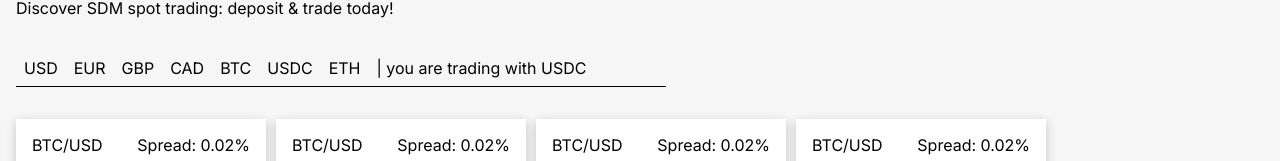
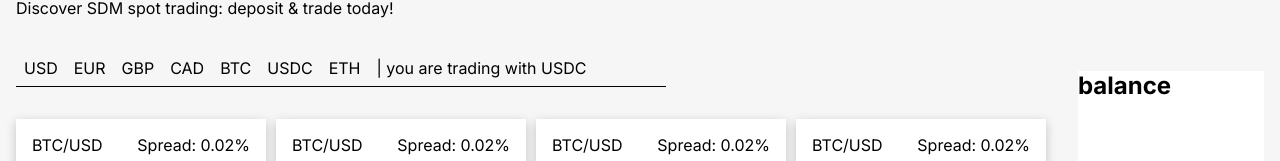
Before and after one commit to Mfried95/trade-dashboard, a React (Vite) app: page / in a window 1280 px wide. Shown: the part 154-315 px from the top of the page. Built offline with nearby package versions, Linux system fonts and the light colour scheme.

Commit message:
Added wireframe and import balance to app.jsx

```diff
--- a/src/App.css
+++ b/src/App.css
@@ -2,4 +2,5 @@
   padding: 2em 1em;
   background-color: #F6F6F6;
   height: 100vh;
+  display: flex;
 }
--- a/src/App.jsx
+++ b/src/App.jsx
@@ -1,6 +1,7 @@
 import "./App.css";
 import Navigation from "./components/Navigation";
 import Trade from "./components/Trade";
+import Balance from "./components/Balance"
 
 function App() {
   return (
@@ -8,6 +9,7 @@ function App() {
       <Navigation />
       <div className="layout">
         <Trade />
+        <Balance/>
       </div>
     </div>
   );
--- a/src/components/Balance.jsx
+++ b/src/components/Balance.jsx
@@ -1,8 +1,10 @@
-import React from 'react'
+import "../styles/balance.css"
 
 const Balance = () => {
   return (
-    <div>Balance</div>
+    <div className='balance-container'>
+      <h2>balance</h2>
+    </div>
   )
 }
 
--- /dev/null
+++ b/src/styles/balance.css
@@ -0,0 +1,7 @@
+.balance-container{
+  background-color: rgb(255, 255, 255);
+  height: 500px;
+  width: 320px;
+  margin-top: 8em;
+  margin-left: 2em;
+}
```
